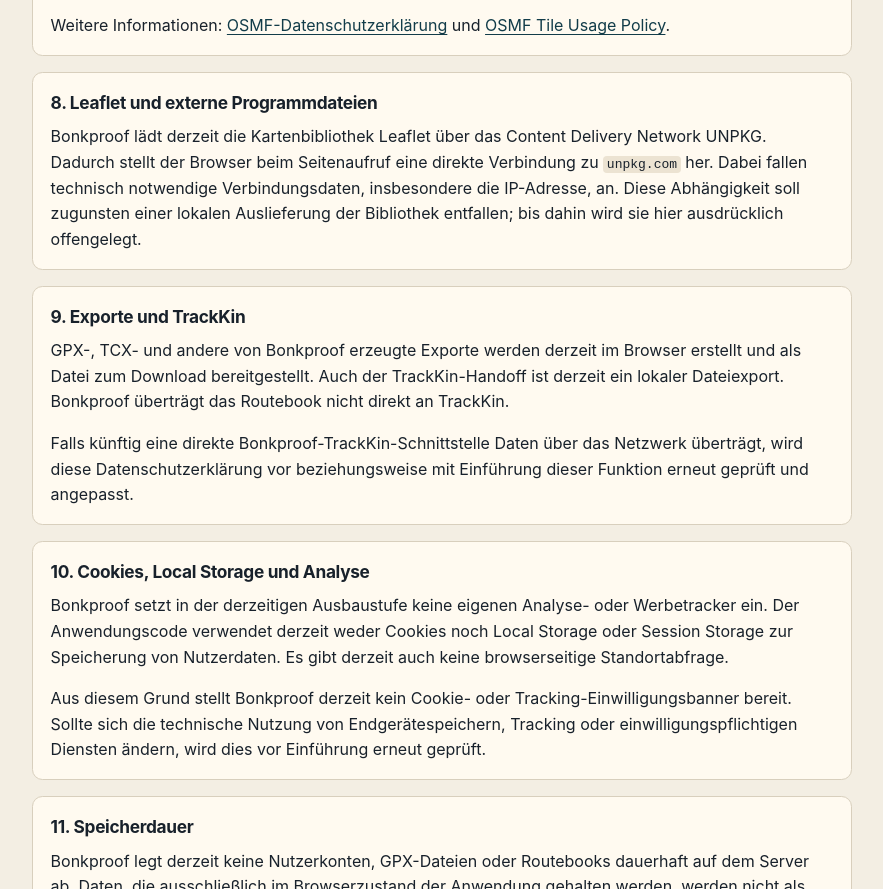
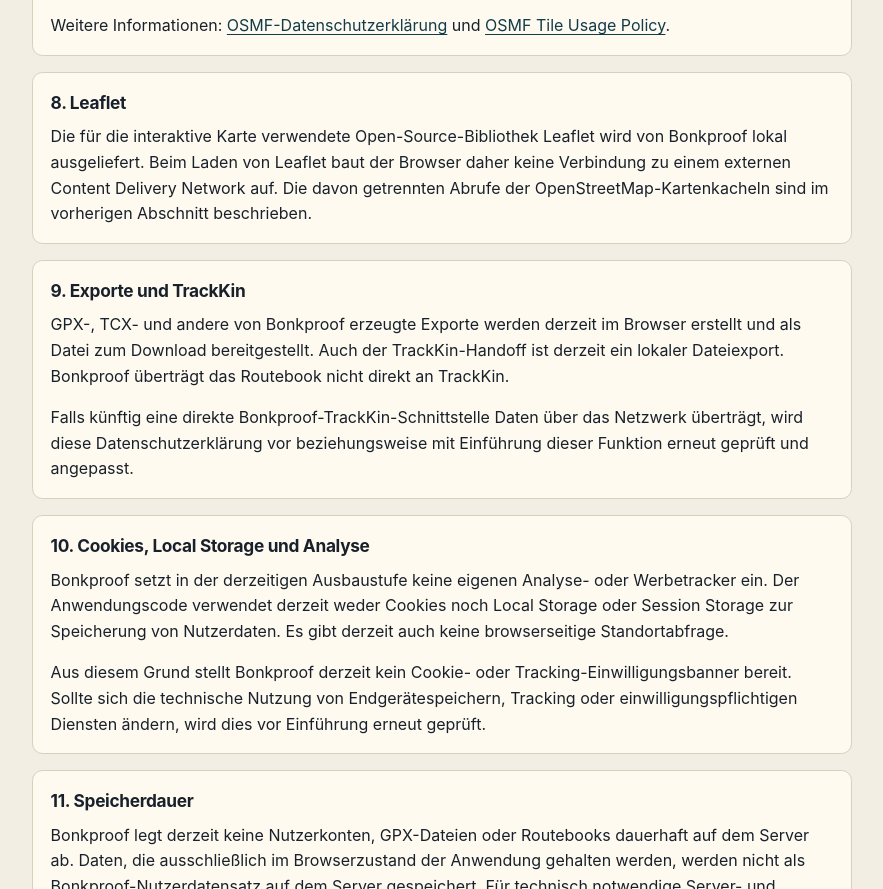
Before and after one commit to iPetrarch/Bonkproof, a website: page datenschutz.html in a window 1280 px wide. Shown: the part 2249-3138 px from the top of the page, without its empty margins (198-1081 px from the left). Drawn offline with Linux system fonts and the light colour scheme.

Commit message:
Update privacy notice for self-hosted Leaflet

```diff
--- a/datenschutz.html
+++ b/datenschutz.html
@@ -59,8 +59,8 @@
     </section>
 
     <section>
-      <h2>8. Leaflet und externe Programmdateien</h2>
-      <p>Bonkproof lädt derzeit die Kartenbibliothek Leaflet über das Content Delivery Network UNPKG. Dadurch stellt der Browser beim Seitenaufruf eine direkte Verbindung zu <code>unpkg.com</code> her. Dabei fallen technisch notwendige Verbindungsdaten, insbesondere die IP-Adresse, an. Diese Abhängigkeit soll zugunsten einer lokalen Auslieferung der Bibliothek entfallen; bis dahin wird sie hier ausdrücklich offengelegt.</p>
+      <h2>8. Leaflet</h2>
+      <p>Die für die interaktive Karte verwendete Open-Source-Bibliothek Leaflet wird von Bonkproof lokal ausgeliefert. Beim Laden von Leaflet baut der Browser daher keine Verbindung zu einem externen Content Delivery Network auf. Die davon getrennten Abrufe der OpenStreetMap-Kartenkacheln sind im vorherigen Abschnitt beschrieben.</p>
     </section>
 
     <section>
```
